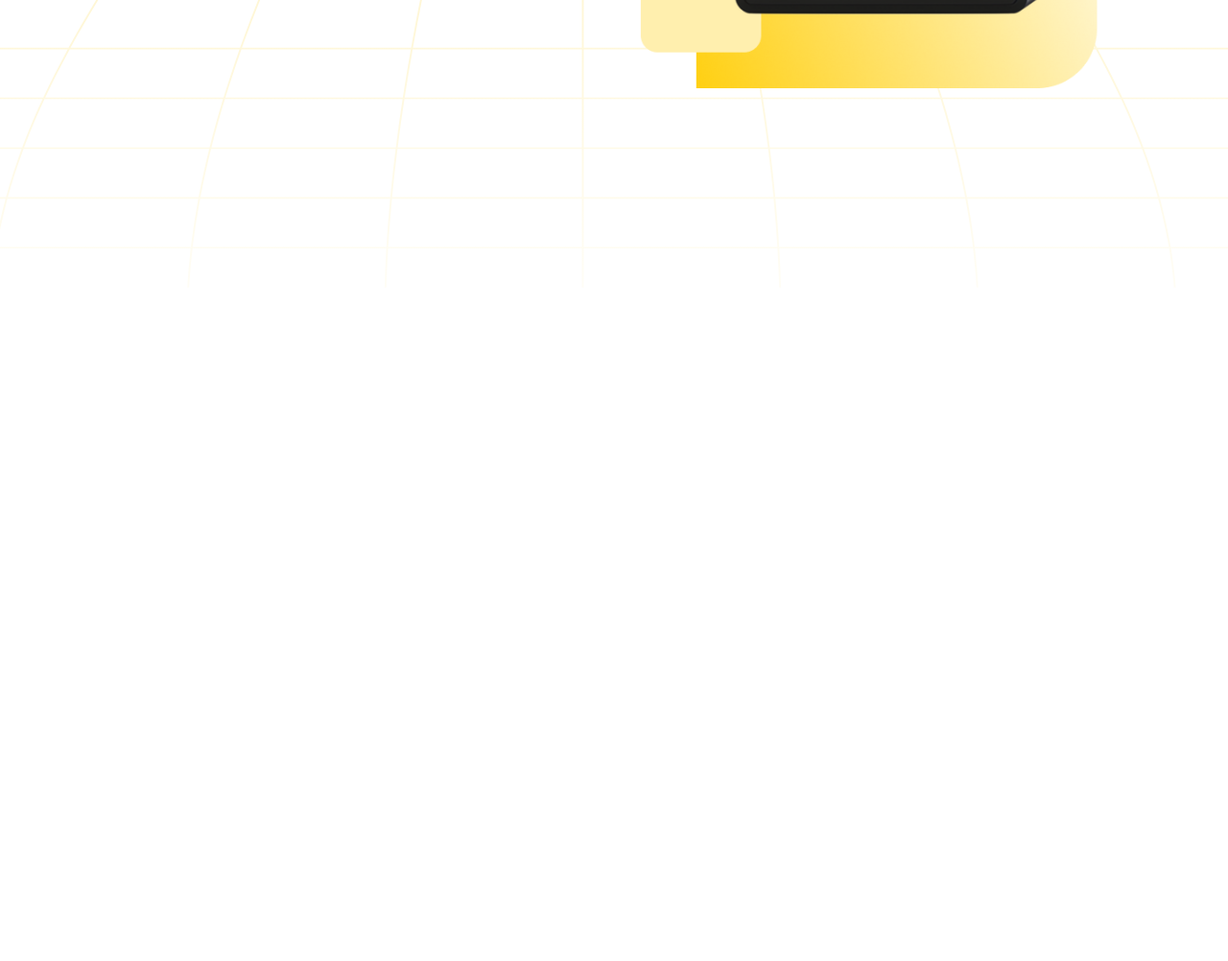
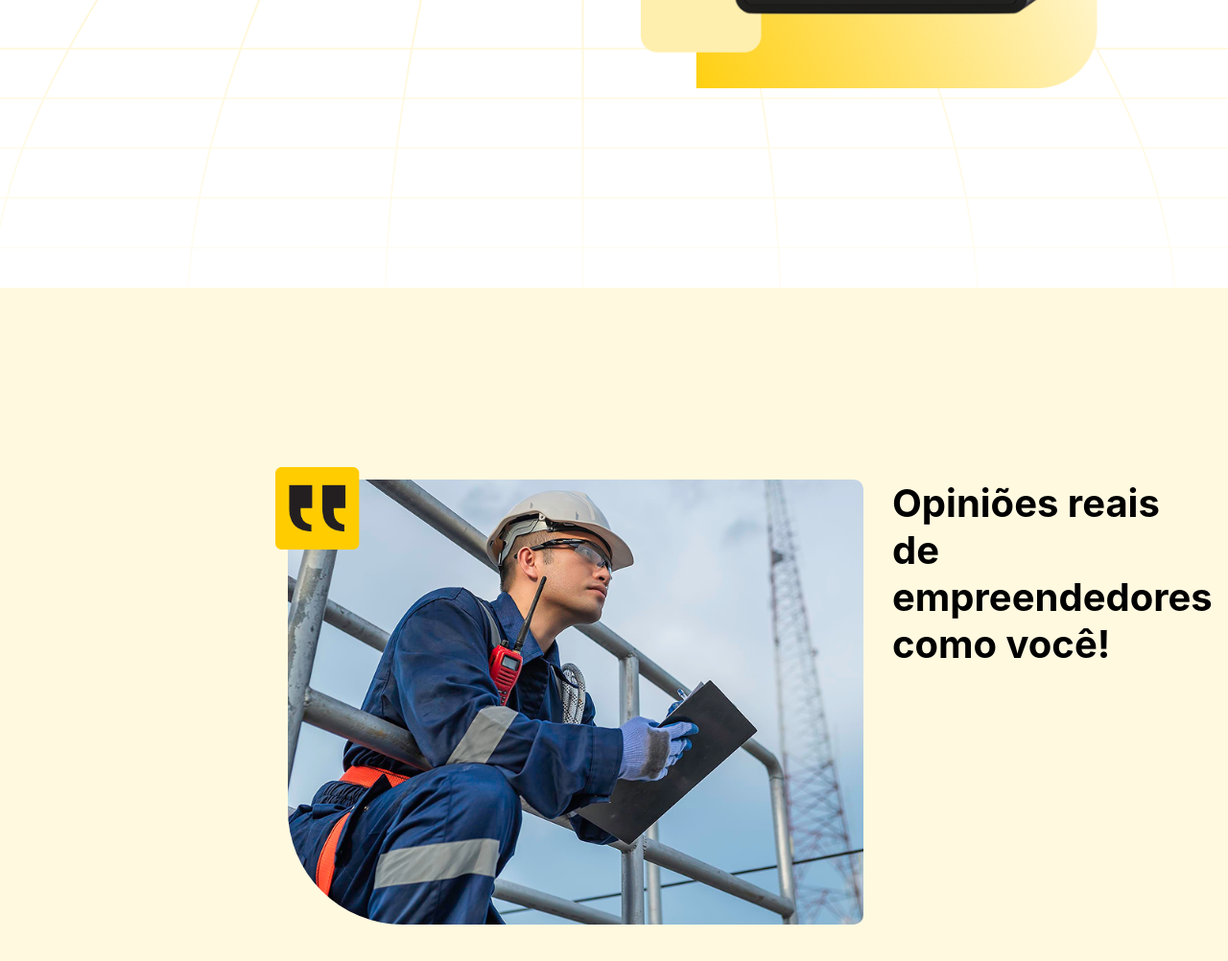
Before and after one commit to vikttorcostta/site-beesweb, a website: page index.html in a window 1280 px wide. Shown: the part 5594-6596 px from the top of the page at 96% size. Before the commit the page ends 5894 px from the top, so only its background shows below. Drawn offline with nearby package versions, Linux system fonts and the light colour scheme.

Commit message:
seção de depoimentos

```diff
--- a/index.html
+++ b/index.html
@@ -414,6 +414,20 @@
             </div>
         </section>
         <!-- FIM INTEGRAÇÕES -->
+        <section class="testimonials-container">
+            <div class="testimonials-content">
+                <div class="testimonials-item">
+                    <span>
+                        <h1>Opiniões reais de empreendedores como você!</h1>
+                        <img src="./src/assets/images/quotes.png" alt="">
+                    </span>
+                    <img src="./src/assets/images/image-proffessional.png" alt="">
+                </div>
+                <div>
+
+                </div>
+            </div>
+        </section>
 
     </main>
     <footer></footer>
--- a/src/assets/styles/main.css
+++ b/src/assets/styles/main.css
@@ -1053,3 +1053,41 @@ ul {
         width: 450px;
     }
 }
+
+/** INÍCIO TESTIMONIALS **/
+
+.testimonials-container {
+    display: flex;
+    flex-direction: column;
+    justify-content: center;
+    background-color: #FFF9E0;
+    height: 800px;
+}
+
+.testimonials-item {
+    margin-left: 300px;
+    margin-top: -200px;
+    position: absolute;
+}
+
+.testimonials-item > img {
+    width: 600px;
+    border-radius: 10px 10px 10px 120px;
+}
+
+.testimonials-item > span {
+    position: relative;
+}
+
+.testimonials-item > span > h1 {
+    font-size: 40px;
+    text-align: start;
+    position: absolute;
+    margin-left: 630px;
+}
+
+.testimonials-item > span > img {
+    width: 88px;
+    position: absolute;
+    margin: -13px;
+}
```
Also changed, not shown: src/assets/images/image-proffessional.png (added), src/assets/images/quotes.png (added).
